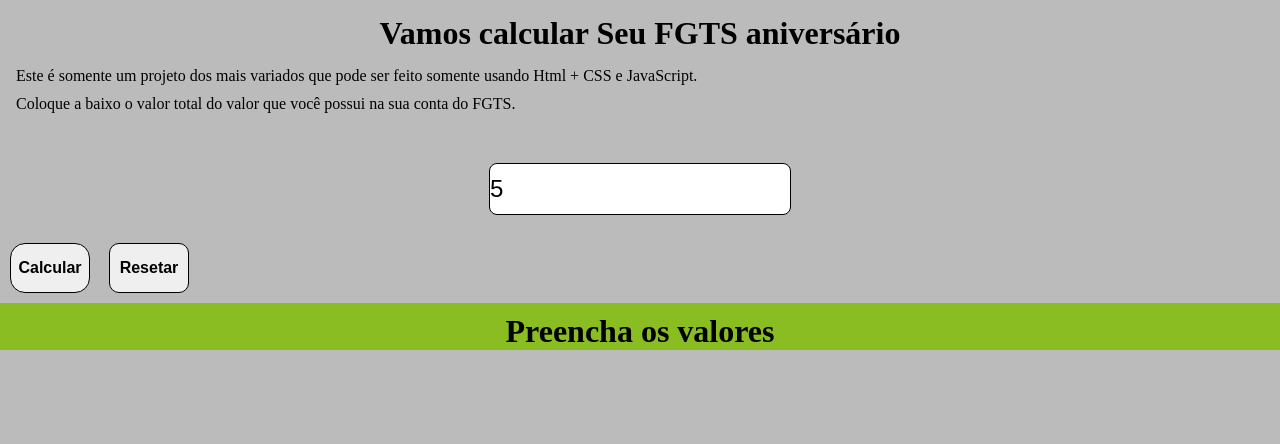
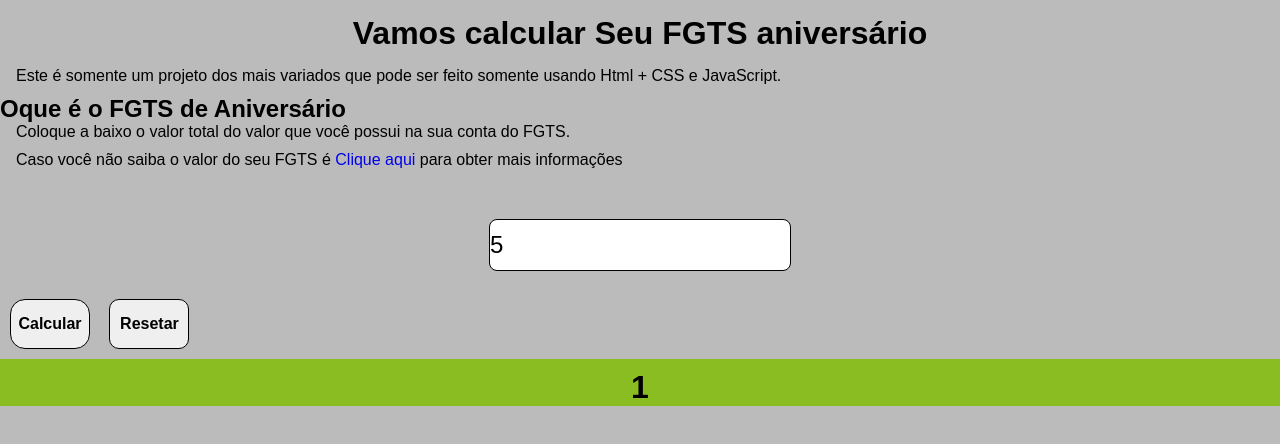
Before and after one commit to HenriqueMafort/projeto-fgtsaniversario, a plain HTML site: page index.html in a window 1280 px wide. Both pictures are taken after typing "5" into the empty fields and a click on the button "Calcular". Drawn offline with Linux system fonts and the light colour scheme.

Commit message:
atualização

```diff
--- a/css/style.css
+++ b/css/style.css
@@ -3,12 +3,15 @@
 *{
     margin: 0px;
     padding: 0px;
+    font-family: Arial, Helvetica, sans-serif;
+
 }
 
 body{
     background-color: rgb(187, 187, 187);
     text-align: justify;
     font-size: 1em;
+    color: black;
 }
 
 header h1{
@@ -19,6 +22,10 @@ header h1{
 p{
     margin-bottom: 10px;
     text-indent: 1em;
+}
+
+a{
+    text-decoration: none;
 }
 
 input{
--- a/index.html
+++ b/index.html
@@ -1,4 +1,5 @@
 <!DOCTYPE html>
+
 <html lang="pt-br">
 <head>
     <meta charset="UTF-8">
@@ -15,9 +16,12 @@
         </p>
     </header>
     <main>
+        <article>
+            <h2>Oque é o FGTS de Aniversário</h2>
+        </article>
         <section>
             <p>Coloque a baixo o valor total do valor que você possui na sua conta do FGTS.</p>
-
+            <p>Caso você não saiba o valor do seu FGTS é <a target="_blank" href="https://www.fgts.gov.br/Pages/sou-trabalhador/app-fgts.aspx">Clique aqui</a> para obter mais informações</p>
             <input type="number" name="Insira o Valor do seu FGTS" id="valorfgts"> <br>
             <input type="button" id="calcular" value="Calcular" onclick="Calcular()">
             <input type="reset" id="resetar" value="Resetar" onclick="Reset()">
--- a/js/script.js
+++ b/js/script.js
@@ -2,9 +2,15 @@ function Calcular(){
     var valor = window.document.getElementById('valorfgts').value
     var res = window.document.getElementById('res')
     var percentual = Number(0.2)
-    var  newfgts = Number(valor*percentual.value)
+    var  newfgts = valor * percentual
 
-    valor.innerHTML = ''
+
+
+    if (valor > 0 ){
+        res.innerHTML = newfgts
+    }
+
+    /*valor.innerHTML = ''
     res.innerHTML = 'Preencha os valores'
     if(valor.length.value == 0 || valor == 0){
         alert('Preencha os dados corretamente para verificar os valores')
@@ -22,7 +28,7 @@ function Calcular(){
        res.innerHTML = (`Você receberá o valor de ${(valor * 0.1 + 1900).toFixed(2)} Reais`)
     } if(valor > 20000.01){
         res.innerHTML = `Você receberá o valor de R$${valor * 0.05 + 2900}`
-    }
+    }*/
 
 }
 function Reset(){
```
